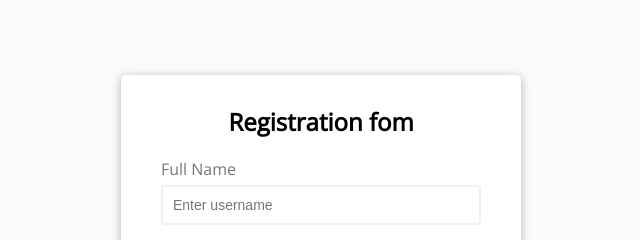
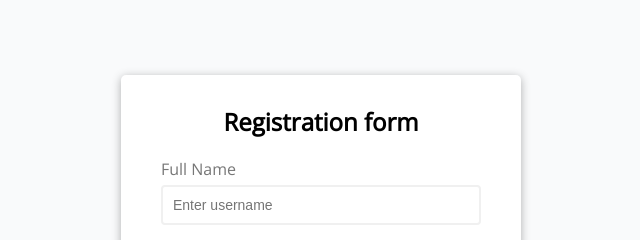
Before and after one commit to ibrahimfardeen/JavaScript-Form-Validation, a plain HTML site: page index.html in a window 1280 px wide. Shown: the top 240 px of the page, 319-959 px from the left. Drawn offline with nearby package versions, Linux system fonts and the light colour scheme.

Commit message:
Update index.html

```diff
--- a/index.html
+++ b/index.html
@@ -10,7 +10,7 @@
   <body>
     <div class="container">
       <form id="form" class="form">
-        <h2>Registration fom</h2>
+        <h2>Registration form</h2>
         <div class="form-control">
           <label for="username">Full Name</label>
           <input type="text" id="username" placeholder="Enter username" />
```
